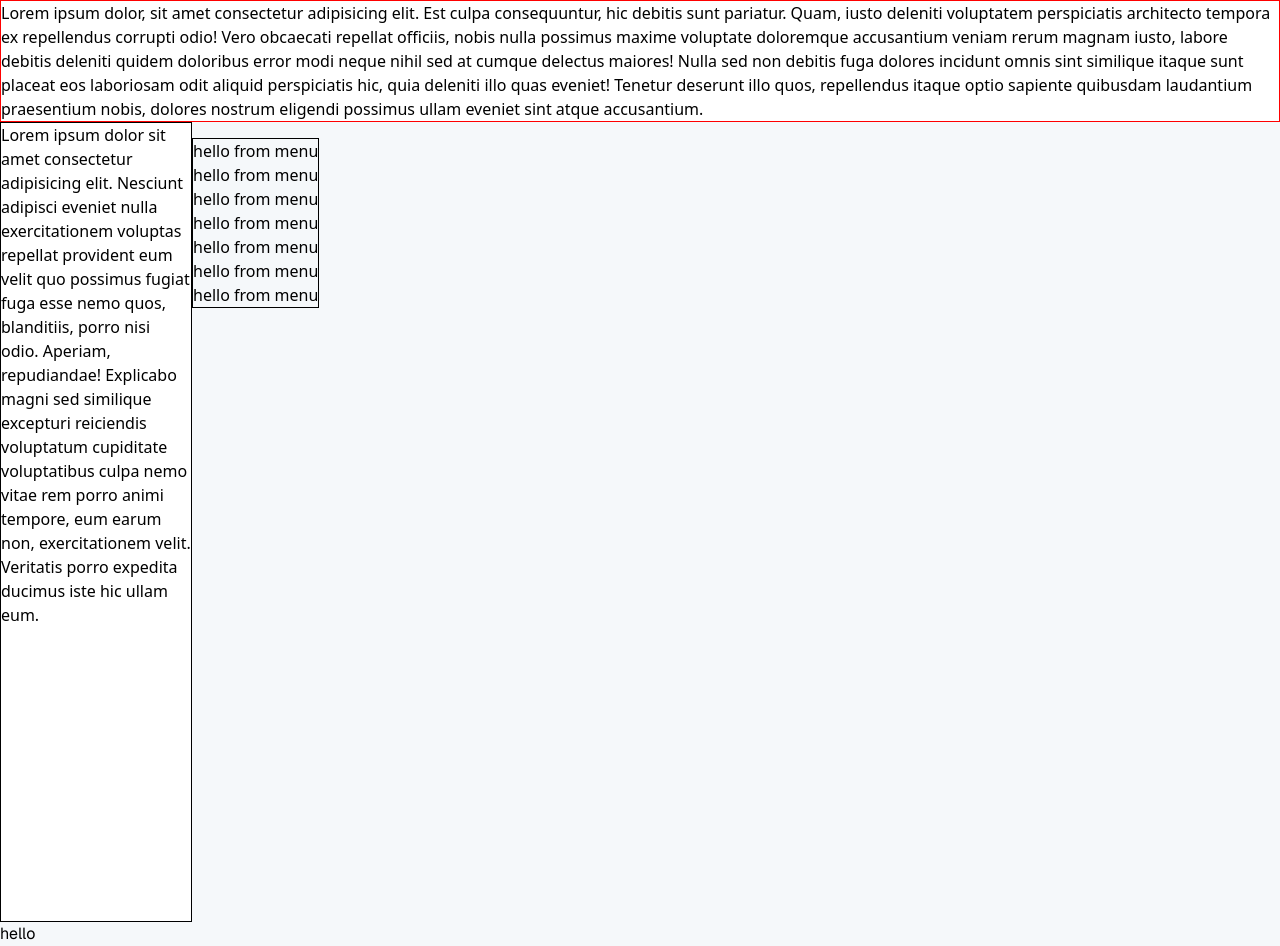
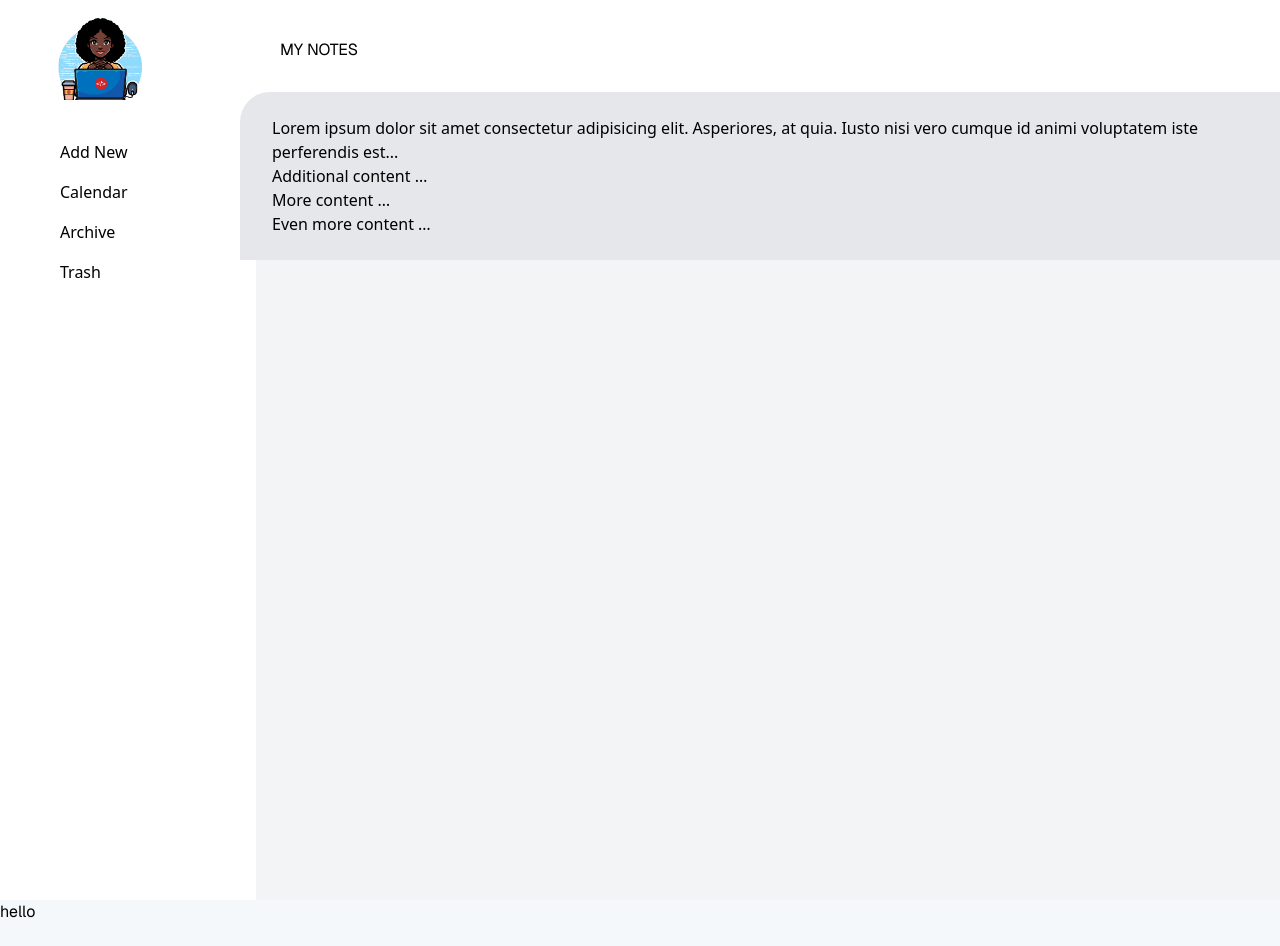
Before and after one commit to JoShobande/fs-NoteTakingApplication, a Next.js app: page / in a window 1280 px wide. After the commit the page ends 924 px from the top, so only its background shows below. Built offline with nearby package versions, Linux system fonts and the light colour scheme.

Commit message:
implemented layout structure deskop view

```diff
--- a/src/components/Menu.tsx
+++ b/src/components/Menu.tsx
@@ -1,23 +1,46 @@
+import Image from "next/image";
 
 
 const Menu = () => {
     return(
         <section>
-            <div className='relative'>
-                <div className='border border-[red] bg-[white]'>
-                    Lorem ipsum dolor, sit amet consectetur adipisicing elit. Est culpa consequuntur, hic debitis sunt pariatur. Quam, iusto deleniti voluptatem perspiciatis architecto tempora ex repellendus corrupti odio! Vero obcaecati repellat officiis, nobis nulla possimus maxime voluptate doloremque accusantium veniam rerum magnam iusto, labore debitis deleniti quidem doloribus error modi neque nihil sed at cumque delectus maiores! Nulla sed non debitis fuga dolores incidunt omnis sint similique itaque sunt placeat eos laboriosam odit aliquid perspiciatis hic, quia deleniti illo quas eveniet! Tenetur deserunt illo quos, repellendus itaque optio sapiente quibusdam laudantium praesentium nobis, dolores nostrum eligendi possimus ullam eveniet sint atque accusantium.
-                </div>
-                <div className='border w-[15%] h-screen bg-[white]'>
-                    Lorem ipsum dolor sit amet consectetur adipisicing elit. Nesciunt adipisci eveniet nulla exercitationem voluptas repellat provident eum velit quo possimus fugiat fuga esse nemo quos, blanditiis, porro nisi odio. Aperiam, repudiandae! Explicabo magni sed similique excepturi reiciendis voluptatum cupiditate voluptatibus culpa nemo vitae rem porro animi tempore, eum earum non, exercitationem velit. Veritatis porro expedita ducimus iste hic ullam eum.
-                </div>
-                <div className='absolute top-[15%] left-[15%] border '>
-                    <p>hello from menu</p>
-                    <p>hello from menu</p>
-                    <p>hello from menu</p>
-                    <p>hello from menu</p>
-                    <p>hello from menu</p>
-                    <p>hello from menu</p>
-                    <p>hello from menu</p>
+            <div className='min-h-screen bg-gray-100'>
+                <header className="h-[100px] bg-white flex items-center py-[20px] ">
+                    <Image
+                        src='/logoNoText.png'
+                        alt='logo'
+                        height={200}
+                        width={200}
+                        className='pt-[30px]'
+                    />
+                    <div className='px-[80px]'>
+                        <h1 >MY NOTES</h1>
+                    </div>
+                </header>
+                <div className='flex'>
+                    <aside className="w-64 bg-white h-screen">
+                        <nav className="pl-[60px] pt-[40px]">
+                            <ul className="space-y-4">
+                                <li>Add New</li>
+                                <li>Calendar</li>
+                                <li>Archive</li>
+                                <li>Trash</li>
+                            </ul>
+                        </nav>
+                    </aside>
+                    <div className="flex-1 -ml-4 -mt-2 z-10">
+                        <div className="rounded-tl-[30px] overflow-hidden">
+                            <main className="px-8 py-6 bg-gray-200">
+                                <p>
+                                    Lorem ipsum dolor sit amet consectetur adipisicing elit. Asperiores, at quia.
+                                    Iusto nisi vero cumque id animi voluptatem iste perferendis est...
+                                </p>
+                                <p>Additional content …</p>
+                                <p>More content …</p>
+                                <p>Even more content …</p>
+                            </main>
+                        </div>
+                    </div>
                 </div>
             </div>
 
```
Also changed, not shown: public/logoNoText.png (added).
